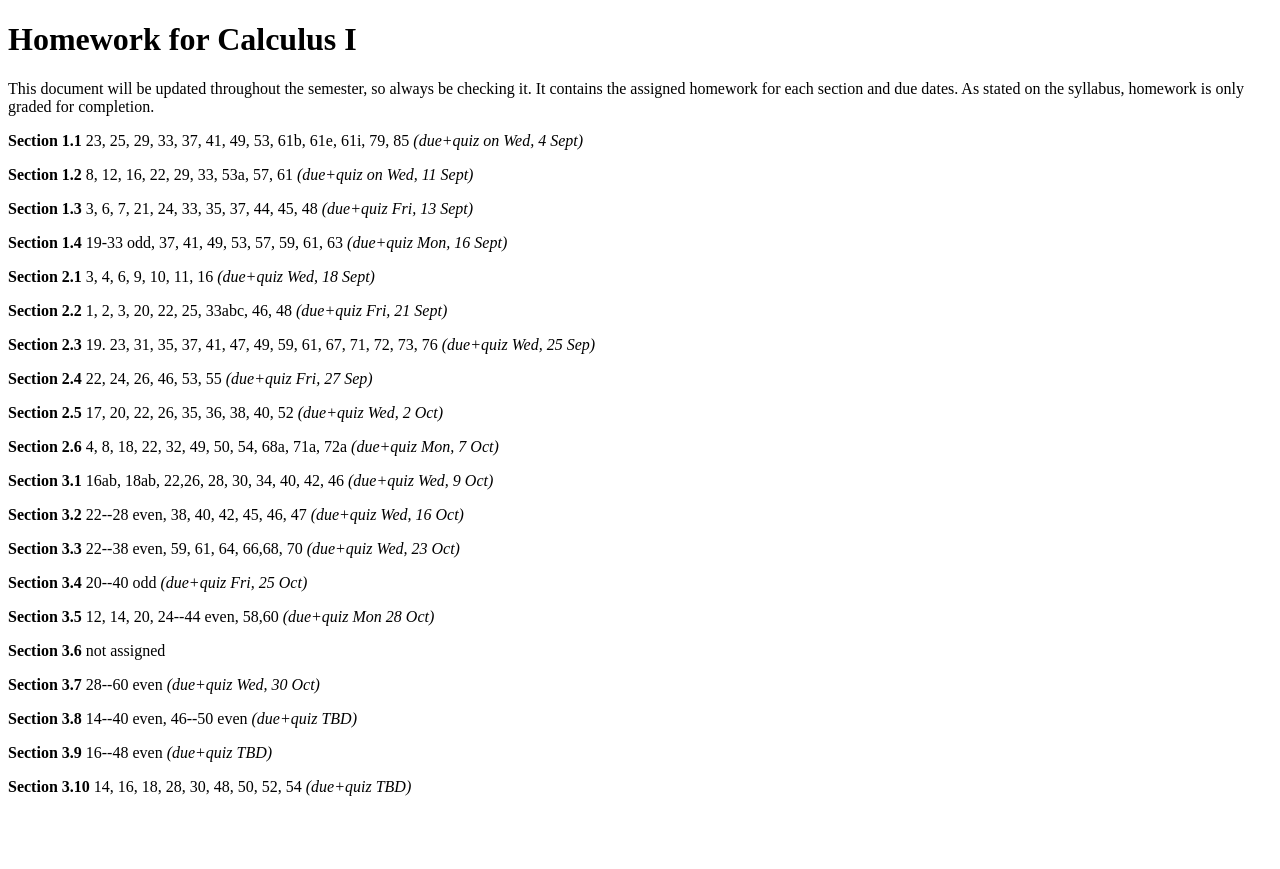
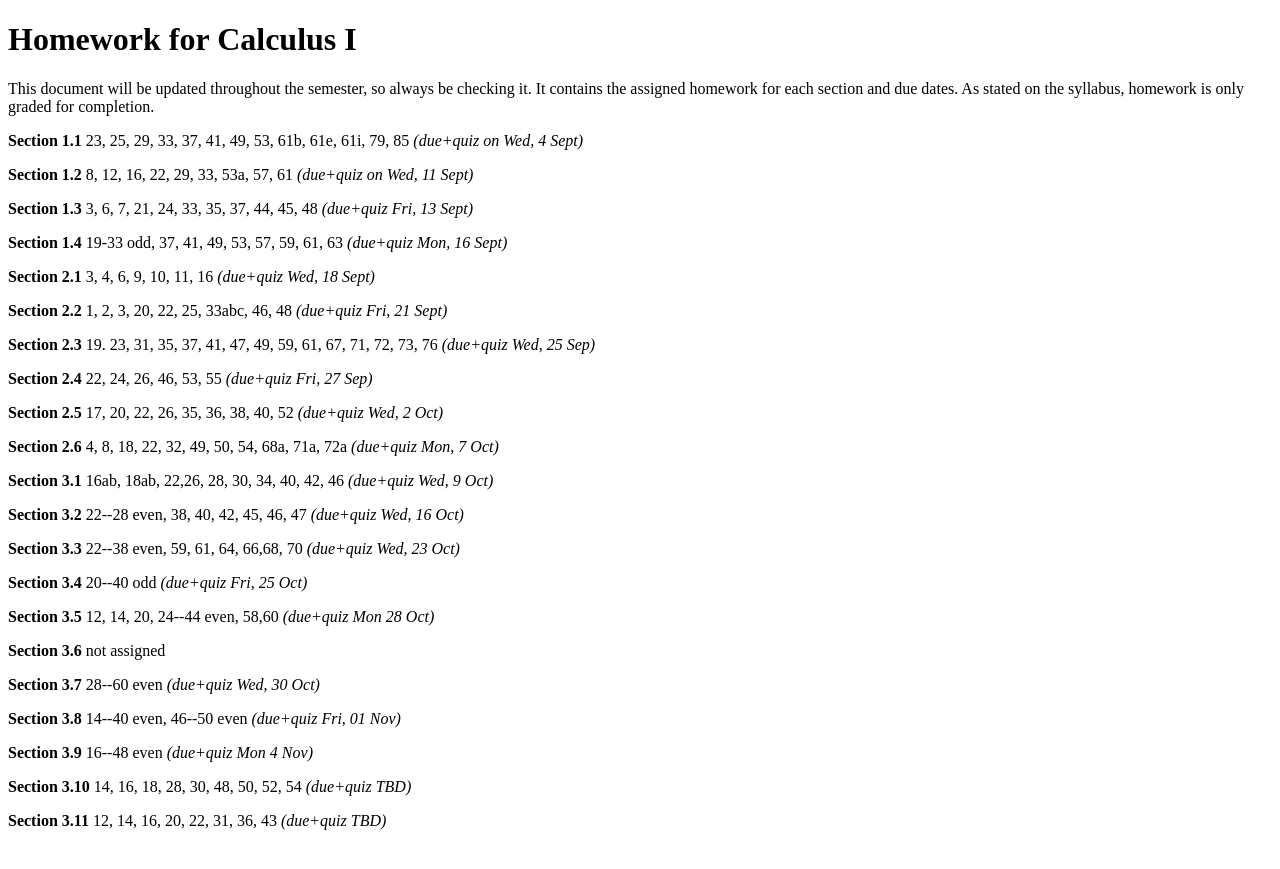
Before and after one commit to danielmichaelcicala/danielmichaelcicala.github.io, a Jekyll site: the page teaching/hw_calc07_f19.html, which Jekyll copies as it is, in a window 1280 px wide. Shown: the top 869 px of the page. Built offline with Jekyll 4.4.1, drawn with Linux system fonts in a browser that asks for light colours.

```diff
--- a/teaching/hw_calc07_f19.html
+++ b/teaching/hw_calc07_f19.html
@@ -68,12 +68,15 @@ pandoc hw_calc07_f19.md -f markdown -t html -s -o hw_calc07_f19.html
   <em>(due+quiz Wed, 30 Oct)</em></p>
 <p><strong>Section 3.8</strong>
   14--40 even, 46--50 even
-  <em>(due+quiz TBD)</em></p>
+  <em>(due+quiz Fri, 01 Nov)</em></p>
 <p><strong>Section 3.9</strong>
   16--48 even
-  <em>(due+quiz TBD)</em></p>
+  <em>(due+quiz Mon 4 Nov)</em></p>
 <p><strong>Section 3.10</strong>
   14, 16, 18, 28, 30, 48, 50, 52, 54
+  <em>(due+quiz TBD)</em></p>
+<p><strong>Section 3.11</strong>
+  12, 14, 16, 20, 22, 31, 36, 43
   <em>(due+quiz TBD)</em></p>
 
 </body>
```
Also changed, not shown: other parts of teaching/hw_calc07_f19.html (+5 -5 lines), teaching/hw_calc02_f19.html (+8 -2 lines), teaching/hw_stat_f19.html (+10 -2 lines), teaching/index.html (+10 -4 lines), 2 other files.
